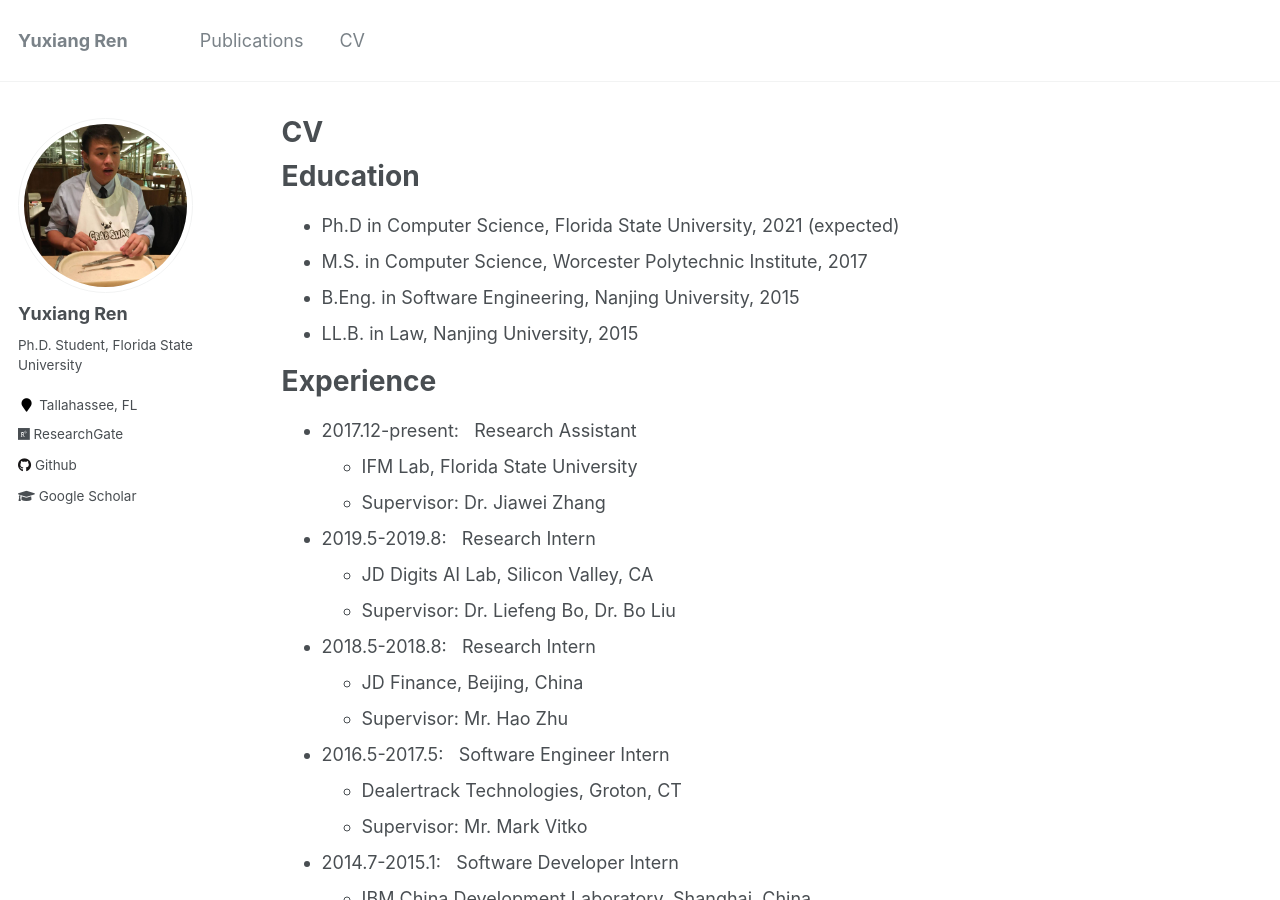
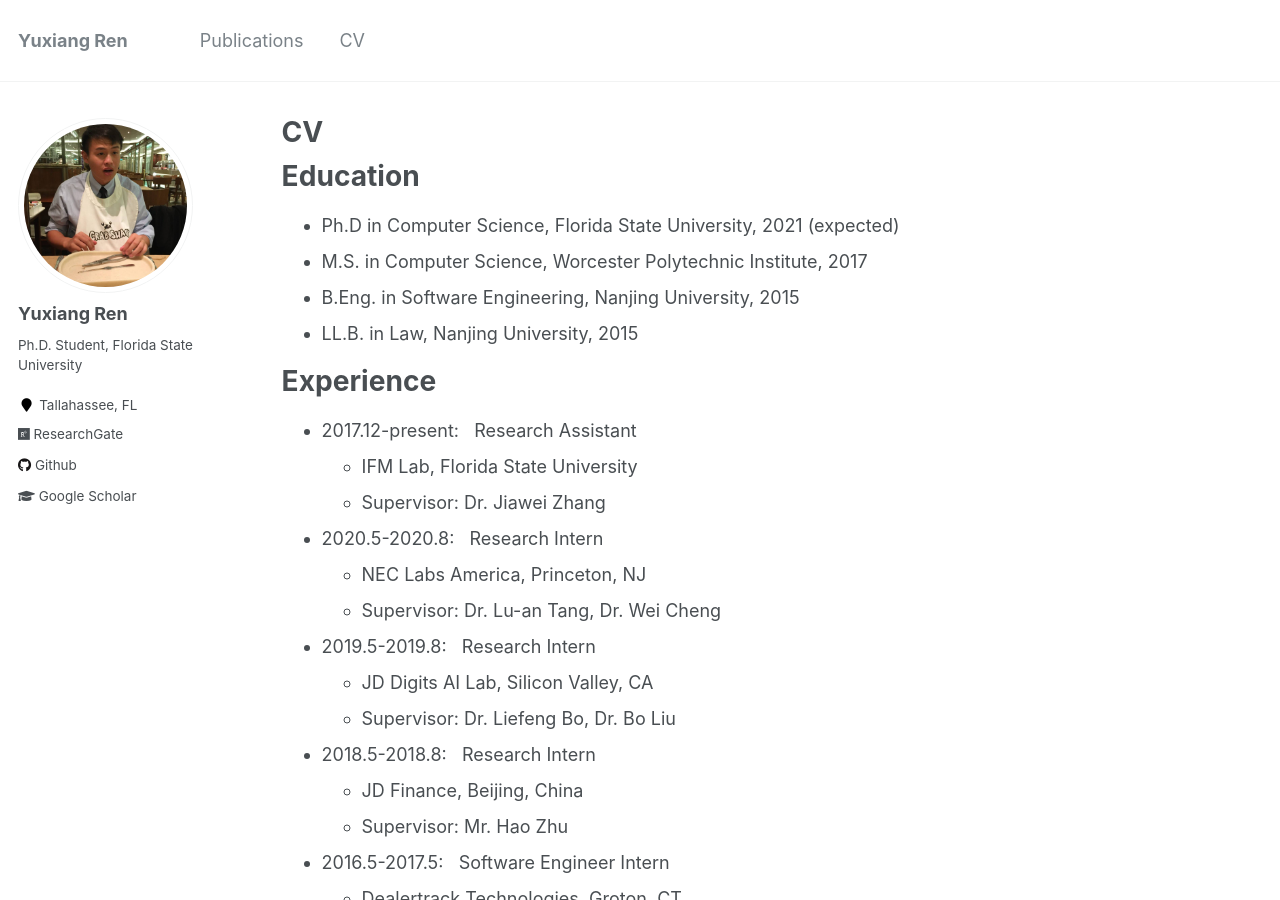
Before and after one commit to YuxiangRen/YuxiangRen.github.io, a Jekyll site: the page built from _pages/cv.md, in a window 1280 px wide and 900 px high. Built offline with Jekyll 4.4.1, drawn with Linux system fonts in a browser that asks for light colours.

Commit message:
2020-08-23

```diff
--- a/_pages/cv.md
+++ b/_pages/cv.md
@@ -22,6 +22,10 @@ Experience
 * 2017.12-present: &nbsp;&nbsp;Research Assistant
   * IFM Lab, Florida State University
   * Supervisor: Dr. Jiawei Zhang
+
+* 2020.5-2020.8: &nbsp;&nbsp;Research Intern
+  * NEC Labs America, Princeton, NJ
+  * Supervisor: Dr. Lu-an Tang, Dr. Wei Cheng
 
 * 2019.5-2019.8: &nbsp;&nbsp;Research Intern
   * JD Digits AI Lab, Silicon Valley, CA
```
